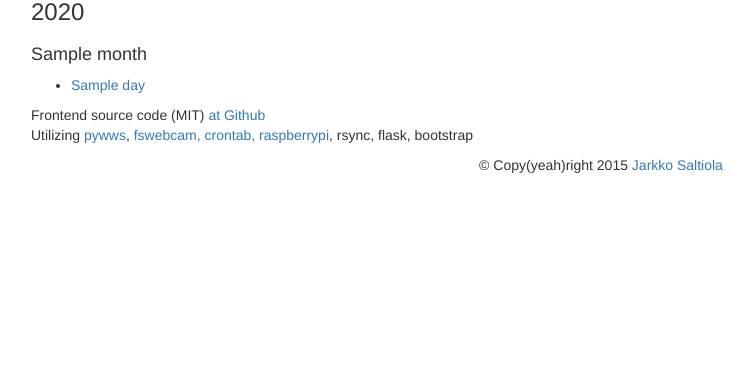
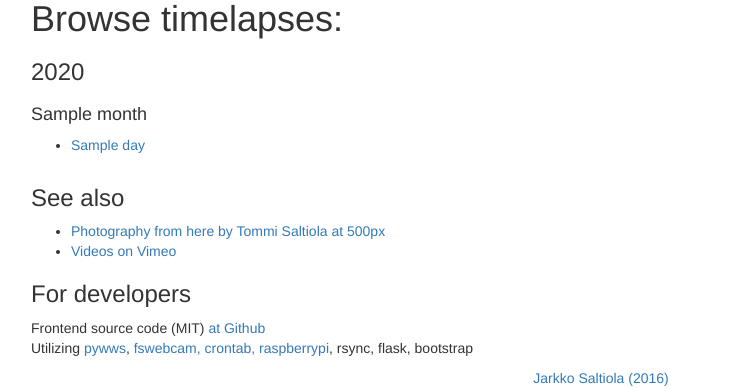
Before and after one commit to jasalt/weatherlapse, a Python web app: template app/templates/home.html in a window 1280 px wide. Shown: the part 471-859 px from the top of the page, without its empty margins (39-792 px from the left). Before the commit the page ends 644 px from the top, so only its background shows below. Run offline with Jinja, Linux system fonts and the light colour scheme; the template is opened without the code that fills it: most values are stand-ins (such as "Sample title", 1, 10 or a date in 2020).

Commit message:
Layout tweaks.

```diff
--- a/app/templates/base.html
+++ b/app/templates/base.html
@@ -16,7 +16,7 @@
             <div class="row">
                 <div class="col-xs-3">
                     <a class="navbar-brand" href="/">
-                        <em>weather<br/>lapse</em>
+                        <h2><em>landekamera</em></h2>
                     </a>
                 </div>
                 {% block nav_content %}
@@ -28,10 +28,9 @@
 
             <div id="footer" class="text-center">
                 {% block footer %}
-                &copy; Copy(yeah)right 2015 <a href="http://saltio.la">Jarkko Saltiola</a>
+                <a href="http://saltio.la">Jarkko Saltiola (2016)</a>
                 {% endblock %}
             </div>
-
         </div>
     </body>
 </html>
--- a/app/templates/home.html
+++ b/app/templates/home.html
@@ -6,19 +6,18 @@
 
 <br/>
 
-<p>Timelapse videos mixed with weather station data. Location around
-    <a target="_blank" href="https://www.google.fi/maps/place/62%C2%B000'00.0%22N+26%C2%B000'00.0%22E/@50.7502389,24.746812,3z/data=!4m2!3m1!1s0x0:0x0">62°N 26°E</a>,
-        central Finland
-</p>
+<p>Automated timelapse videos from  <a target="_blank" href="https://www.google.fi/maps/place/62%C2%B000'00.0%22N+26%C2%B000'00.0%22E/@50.7502389,24.746812,3z/data=!4m2!3m1!1s0x0:0x0">Central Finland ~62°N 26°E</a></p>
 
 <div class="well well-sm">
 {% if last_capture is not none %}
     <img class="img-responsive" alt="Latest captured image" src="/last-capture"/>
-    <p class="text-center">Captured on {{last_capture}}</p>
-{% else %}
+    <p class="text-center">Captured on <strong>{{last_capture}}</strong></p>
+    {% else %}
 <p>Please send image to secured /upload endpoint to show it here!</p>
 {% endif %}
 </div>
+
+<h1>Browse timelapses:</h1>
 
 {% for year, months in videos.items() %}
 <h3>{{ year }}</h3>
@@ -38,6 +37,13 @@
 </div>
 {% endfor %} <!-- years -->
 
+<h3>See also</h3>
+<ul>
+    <li><a href="http://500px.com/tommisaltiola">Photography from here by Tommi Saltiola at 500px</a></li>
+    <li><a href="https://vimeo.com/channels/1056282">Videos on Vimeo</a></li>
+</ul>
+
+<h3>For developers</h3>
 
 Frontend source code (MIT)
 <a target="_blank" href="https://github.com/jasalt/tiea207-demo">at Github</a>
```
